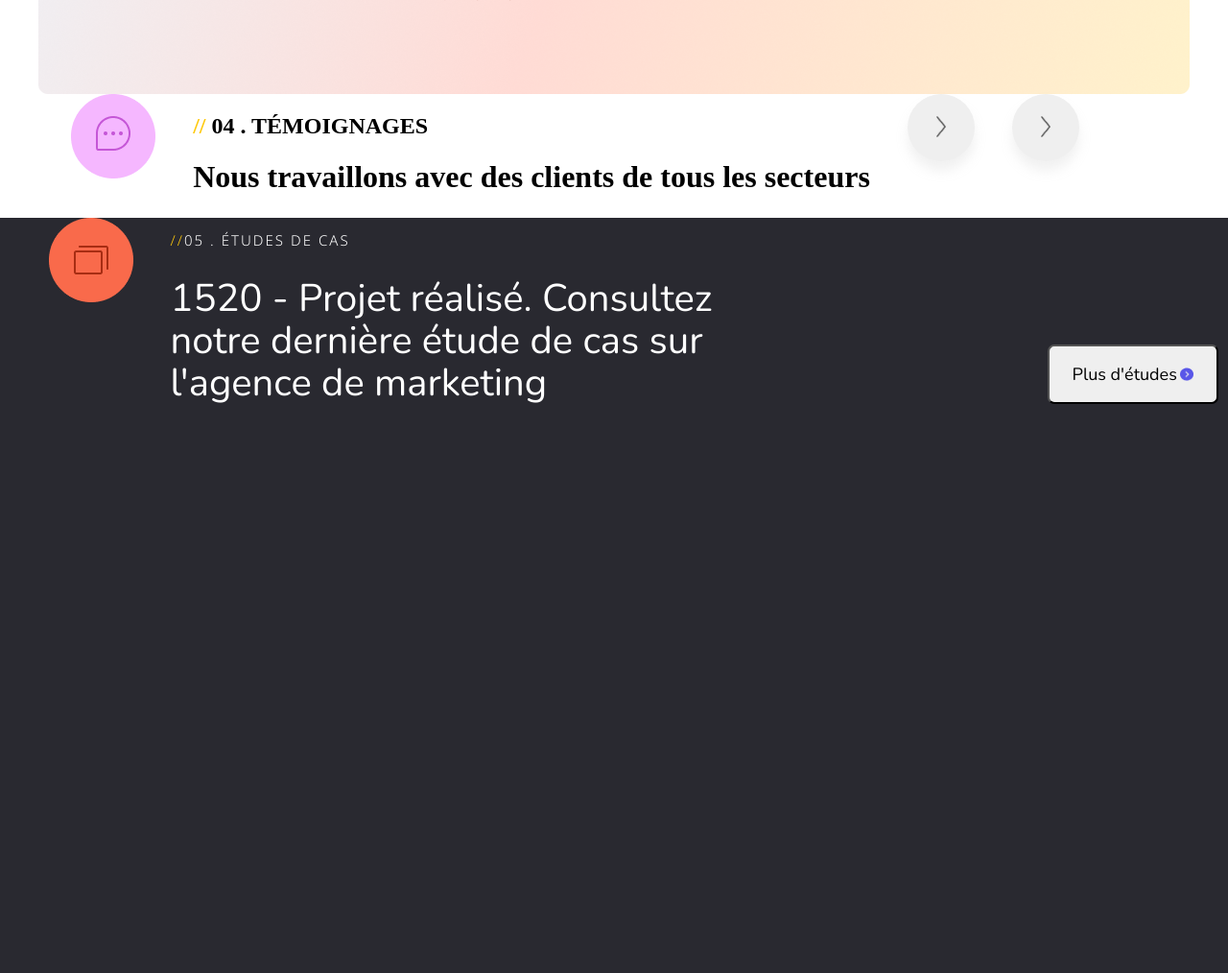
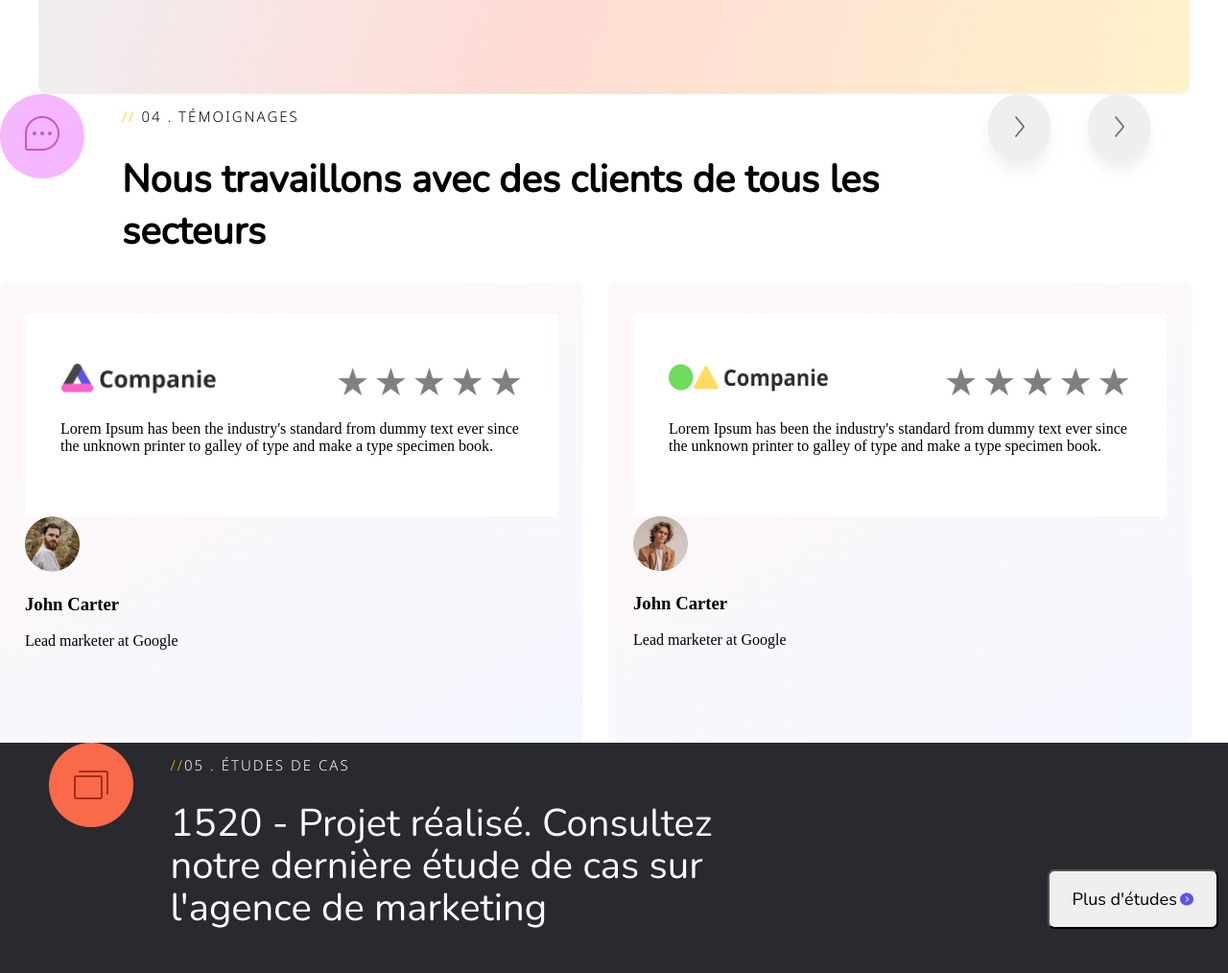
Before and after one commit to MissAnanas/Site-Web-Pro-, a PHP site: page / in a window 1280 px wide; the page is wider, and only the part inside the window is pictured. Shown: the part 5027-6041 px from the top of that part at 96% size. Run offline with PHP 8.4, Linux system fonts and the light colour scheme.

Commit message:
commentaires

```diff
--- a/index.html
+++ b/index.html
@@ -141,7 +141,6 @@
                 <h1 class="processus">Un processus simple, mais<br>puissant et efficace</h1>
             </div>
             <div class="schema">
-
                 <div class="containerprocess1">
                     <img class="imgstep1" src="schema1.png">
                     <div class="titlestep2">
@@ -177,12 +176,56 @@
     <div class="pagetestimonial">
         <div class="heading3">
             <img class="imgtestimonial" src="icontestimonial.png" >
-            <div class="titletestimonial">
+            <div class="containertestimonial">
                 <h2 class="titletestimonial"><font color = "#FEC90C">//</font> 04 . TÉMOIGNAGES</h2>
                 <h1 class="secteurs">Nous travaillons avec des clients de tous les secteurs</h1>
             </div>
             <button class="btnnavig"><img src="navig noir (2).png" width="10px" height="22px"></button>
             <button class="btnnavig"><img src="navig noir (2).png" width="10px" height="22px"></button>
+        </div>
+        <div class="containercomments">
+            <div class="comment1">
+                <div class="titleandtxt">
+                    <div class="titlecomment">
+                        <img class="companyex1" src="companyexemple.png">
+                        <div class="rating">
+                            <input type="hidden" name="stars" id="ratingValue" value="0">
+                            <span class="star" data-value="1">&#9733;</span>
+                            <span class="star" data-value="2">&#9733;</span>
+                            <span class="star" data-value="3">&#9733;</span>
+                            <span class="star" data-value="4">&#9733;</span>
+                            <span class="star" data-value="5">&#9733;</span>
+                        </div>
+                    </div>
+                    <p class="commentairetxt">Lorem Ipsum has been the industry's standard from dummy text ever since the unknown printer to galley of type and make a type specimen book. </p>
+                </div>
+                <img class="pdp1" src="pdp1.png">
+                <div class="commenteurs">
+                    <h3 class="auteur">John Carter</h3>
+                    <p class="métier">Lead marketer at Google</p>
+                </div>
+            </div>
+            <div class="comment1">
+                <div class="titleandtxt">
+                    <div class="titlecomment">
+                        <img class="companyex1" src="companyexemple2.png">
+                        <div class="rating">
+                            <input type="hidden" name="stars" id="ratingValue" value="0">
+                            <span class="star" data-value="1">&#9733;</span>
+                            <span class="star" data-value="2">&#9733;</span>
+                            <span class="star" data-value="3">&#9733;</span>
+                            <span class="star" data-value="4">&#9733;</span>
+                            <span class="star" data-value="5">&#9733;</span>
+                        </div>
+                    </div>
+                    <p class="commentairetxt">Lorem Ipsum has been the industry's standard from dummy text ever since the unknown printer to galley of type and make a type specimen book. </p>
+                </div>
+                <img class="pdp1" src="pdp2.png">
+                <div class="commenteurs">
+                    <h3 class="auteur">John Carter</h3>
+                    <p class="métier">Lead marketer at Google</p>
+                </div>
+            </div>
         </div>
     </div>
 
--- a/projets.html
+++ b/projets.html
@@ -76,8 +76,6 @@
                 </div>
             </div>
         </div>
-
-
-
     </div>
+</body>
 </html>
--- a/style.css
+++ b/style.css
@@ -518,6 +518,11 @@ line-height: 28px;
 
 
   /* CSS TEMOIGNAGES */
+  .pagetestimonial {
+    display: flex;
+    justify-content: center;
+    flex-direction: column;
+}
 
 .imgtestimonial {
   width: 88px;
@@ -528,7 +533,6 @@ line-height: 28px;
   display: flex;
   justify-content: center;
   width: 1199px;
-  height: 129px;
   gap: 39px;
 }
 
@@ -538,7 +542,60 @@ line-height: 28px;
   height: 70px;
   border: 0.5px;
   border-radius: 90px;
+}
 
+.titletestimonial {
+  font-family: "Noto Sans";
+  font-size: 15px;
+  font-weight: 500;
+  line-height: 23px;
+  letter-spacing: 0.135em;
+  text-align: left;
+  color: black;
+}
+
+.secteurs {
+  font-family: "Nunito";
+  font-size: 40px;
+}
+
+.star {
+  cursor: pointer;
+  font-size: 40px;
+  color: grey;
+}
+
+.star:hover,
+.star:hover ~ .star{
+  color: gold;
+}
+
+.containercomments {
+  display: flex;
+  gap: 26px;
+}
+
+.comment1{
+  width: 556px;
+  height: 415px;
+  padding: 32px 26px 32px 26px;
+  border-radius: 7px;
+  background: linear-gradient(151.16deg, #FFF8F8 10.38%, #F5F7FF 95.44%);
+}
+
+.titlecomment {
+  display: flex;
+  justify-content: space-between;
+}
+
+.companyex1{
+  max-width:167px;
+  max-height: 39px;
+}
+
+.titleandtxt{
+  padding: 48px 37px 48px 37px;
+  background-color: white;
 }
   /* FIN CSS TEMOIGNAGES */
 
@@ -836,7 +893,7 @@ line-height: 28px;
 
 .contentblog1 {
   display: flex;
-  width: 1199px;
+  width: 1050px;
   padding: 85px 90px 85px 90px;
   background-color: #FFF3CA;
   justify-content: space-between;
@@ -907,7 +964,7 @@ line-height: 28px;
 
 .contentblog2 {
   display: flex;
-  width: 1199px;
+  width: 1050px;
   padding: 85px 90px 85px 90px;
   background-color: #E9F7FF;
   justify-content: space-between;
```
Also changed, not shown: projetsingle.css (added, +282 -0 lines), projetsingle.html (added, +93 -0 lines), companyexemple.png (added), companyexemple2.png (added), logogoogle2.png (added), newsletterbackground.png (added), pattern_newsletter_removebg.png (added), pdp1.png (added), pdp2.png (added), photoarticle.png (added), vector violet article.png (added).
